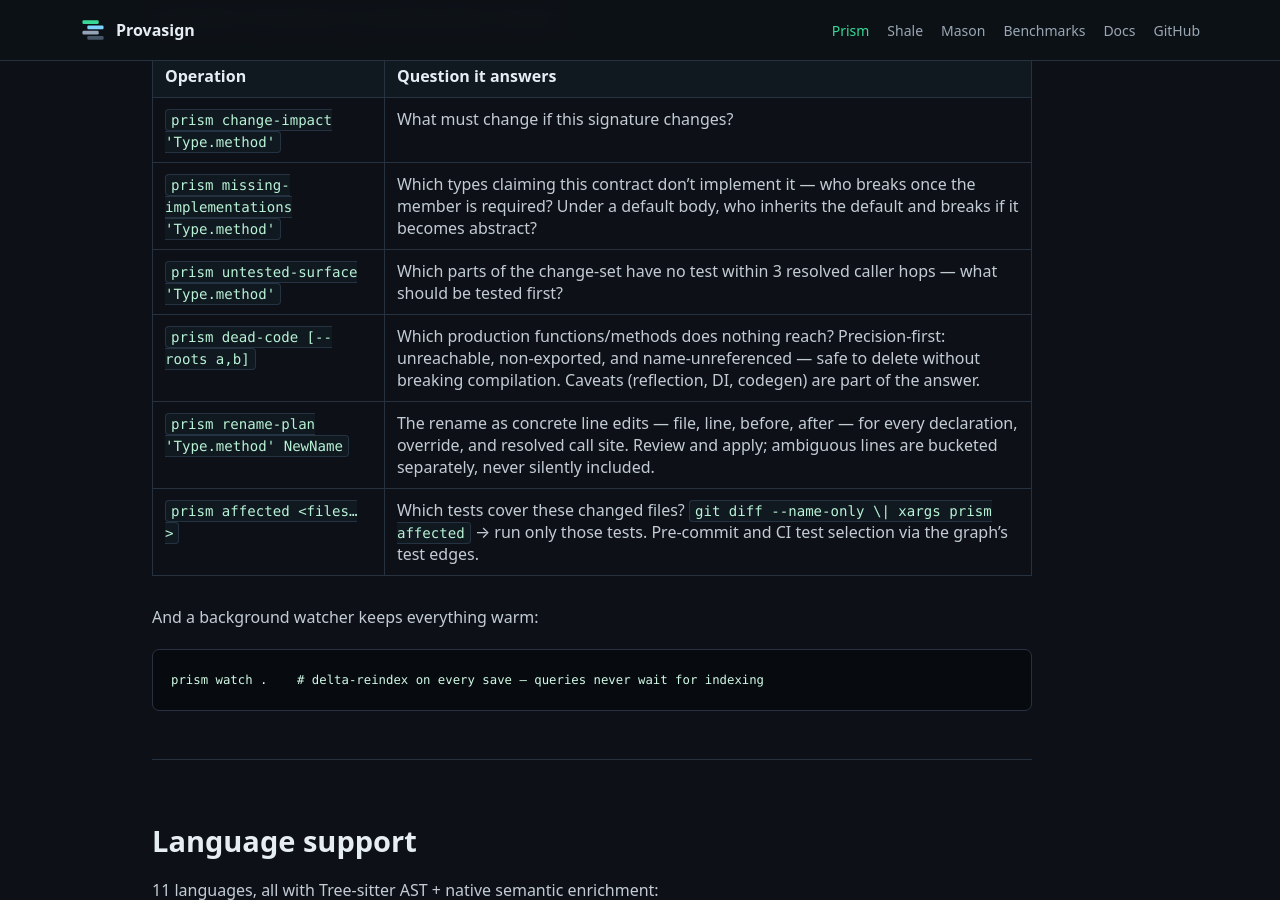
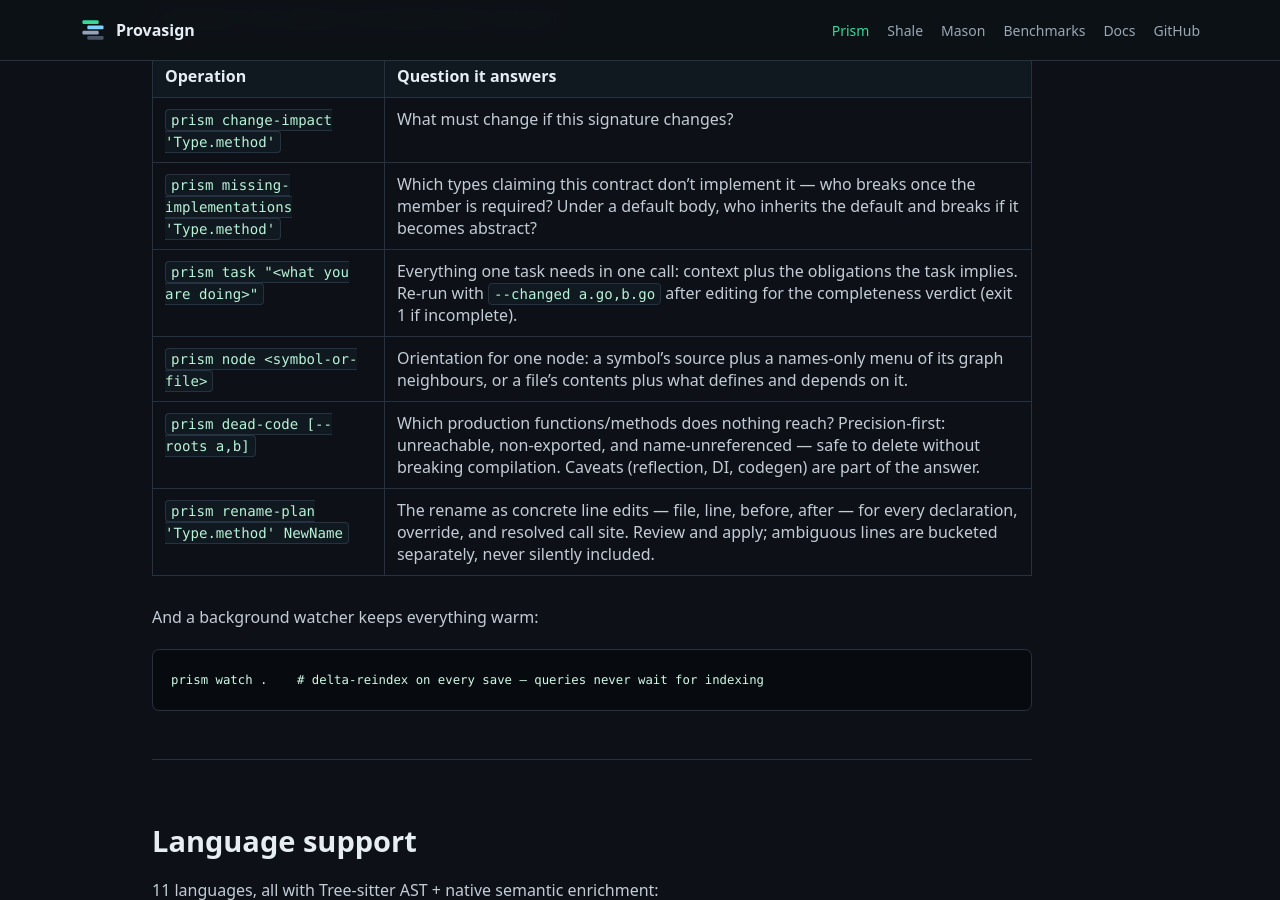
Before and after one commit to provasign/provasign.github.io, a Jekyll site: the page built from prism.md, in a window 1280 px wide and 900 px high, scrolled down 7011 px. Built offline with Jekyll 4.4.1, drawn with Linux system fonts in a browser that asks for light colours; comment, search, counter and statistics services are not loaded; some of the changed text lies outside the part shown.

Commit message:
site: stop advertising four commands that no longer exist
untested-surface, affected and `grove tests` were removed when the
heuristic test-coverage edges came out — the graph no longer carries
the evidence any of them depended on, so the pages were promising
answers the binaries cannot give. Documents prism task and prism node
instead, both of which ship today and were undocumented.

Co-Authored-By: Claude <noreply@anthropic.com>
Claude-Session: https://claude.ai/code/session_01CXTPRMBw68QGAQtp8bds2Z

```diff
--- a/prism.md
+++ b/prism.md
@@ -284,10 +284,10 @@ deterministic call each:
 |---|---|
 | `prism change-impact 'Type.method'` | What must change if this signature changes? |
 | `prism missing-implementations 'Type.method'` | Which types claiming this contract don't implement it — who breaks once the member is required? Under a default body, who inherits the default and breaks if it becomes abstract? |
-| `prism untested-surface 'Type.method'` | Which parts of the change-set have no test within 3 resolved caller hops — what should be tested first? |
+| `prism task "<what you are doing>"` | Everything one task needs in one call: context plus the obligations the task implies. Re-run with `--changed a.go,b.go` after editing for the completeness verdict (exit 1 if incomplete). |
+| `prism node <symbol-or-file>` | Orientation for one node: a symbol's source plus a names-only menu of its graph neighbours, or a file's contents plus what defines and depends on it. |
 | `prism dead-code [--roots a,b]` | Which production functions/methods does nothing reach? Precision-first: unreachable, non-exported, and name-unreferenced — safe to delete without breaking compilation. Caveats (reflection, DI, codegen) are part of the answer. |
 | `prism rename-plan 'Type.method' NewName` | The rename as concrete line edits — file, line, before, after — for every declaration, override, and resolved call site. Review and apply; ambiguous lines are bucketed separately, never silently included. |
-| `prism affected <files…>` | Which tests cover these changed files? `git diff --name-only \| xargs prism affected` → run only those tests. Pre-commit and CI test selection via the graph's test edges. |
 
 And a background watcher keeps everything warm:
 
@@ -328,10 +328,9 @@ When running in MCP mode, fifteen tools are advertised to agents via
 |---|---|
 | `prism_change_impact` | Deterministic change-set for a method signature change — declaration, override/implementation family, and all resolved callers in one engine call |
 | `prism_missing_implementations` | Types claiming a contract that do not implement the member — missing / abstract / unverifiable buckets |
-| `prism_untested_surface` | The change-set partitioned by covering-test evidence — write tests for the untested list first |
+| `prism_node` | One symbol's source plus its neighbour menu, or one file's contents plus its definitions and dependents |
 | `prism_dead_code` | Unreachable production functions/methods — precision-first deletion candidates with caveats |
 | `prism_rename_plan` | The change-impact set converted to concrete line edits with suggested substitutions — review-and-apply |
-| `prism_affected` | Every test covering a set of changed files — pre-commit / CI test selection |
 | `prism_query` | Graph-ranked context for a task + anchor terms |
 | `prism_read` | Full file content (deduplicates unchanged reads in session) |
 | `prism_lookup` | Single known symbol — function, method, type |
@@ -375,9 +374,9 @@ prism references <name> [dir] --format text
 prism change-impact <Type.method[(ParamType,...)> [dir] --format text|lean|json
 prism rename-plan <Type.method> <NewName> [dir] --format text|lean|json
 prism missing-implementations <Type.method> [dir] --format text|lean|json
-prism untested-surface <Type.method> [dir] --format text|lean|json
+prism task "<task>" [dir] [--changed a.go,b.go] [--terms x,y] --format text|lean|json
+prism node <symbol-or-file> [dir] --format text|lean|json
 prism dead-code [dir] [--roots a,b] --format text|lean|json
-prism affected <file> [file ...] [dir] --format text|json
 prism watch [dir]
 prism drift [dir]
 prism savings [dir]
```
Also changed, not shown: grove.md (+5 -6 lines).
